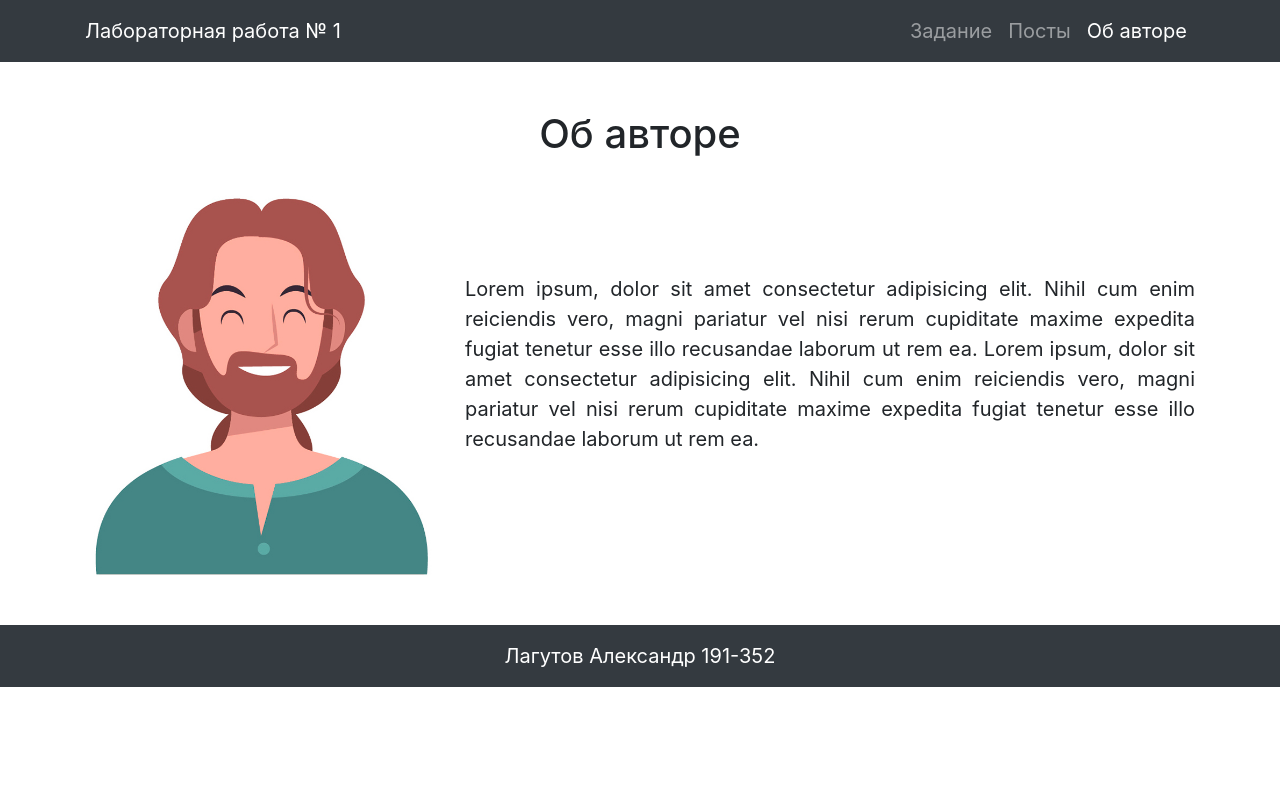
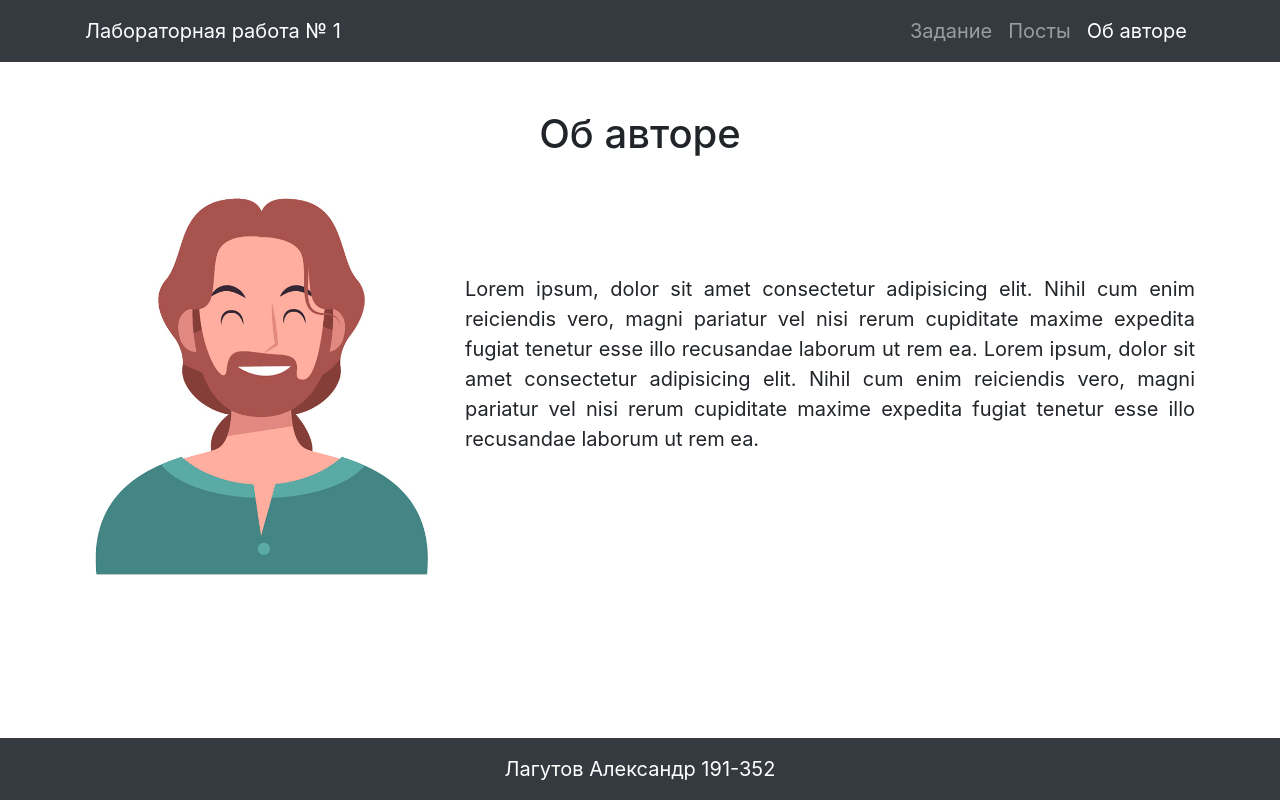
Before and after one commit to RustyR1ng/flaskEx, a Flask app: page /about in a window 1280 px wide. Run offline with Flask 2, Linux system fonts and the light colour scheme.

Commit message:
lab_1 footer fix, gitignore: +env

```diff
--- a/lab_1/app/templates/base.html
+++ b/lab_1/app/templates/base.html
@@ -21,9 +21,9 @@
     </title>
 </head>
 
-<body>
+<body class="h-100">
 
-    <div class=" d-flex flex-column">
+    <div class=" d-flex flex-column h-100">
         <nav class="navbar navbar-expand-sm navbar-dark bg-dark">
             <div class="container">
                 <a class="navbar-brand" href="{{ url_for('index') }}">Лабораторная работа № 1</a>
@@ -51,10 +51,11 @@
             <h1>Содержимое по умолчанию</h1>
             {% endblock %}
         </div>
+        <footer class="py-3 container-fluid d-flex justify-content-center align-items-center bg-dark text-white mt-auto">
+            <span>Лагутов Александр 191-352</span>
+        </footer>
     </div>
-    <footer class="py-3 container-fluid d-flex justify-content-center align-items-center bg-dark text-white">
-        <span>Лагутов Александр 191-352</span>
-    </footer>
+
 
 
     <script src="https://code.jquery.com/jquery-3.5.1.slim.min.js"
--- a/lab_1/app/templates/post.html
+++ b/lab_1/app/templates/post.html
@@ -34,10 +34,10 @@
                         {{reply.text}}
                     </div>
                 </div>
-                {%endfor%}
+                {% endfor %}
             </div>
         </div>
-        {%endfor%}
+        {% endfor %}
     </section>
 </main>
 {% endblock %}
```
Also changed, not shown: 1 other file.
